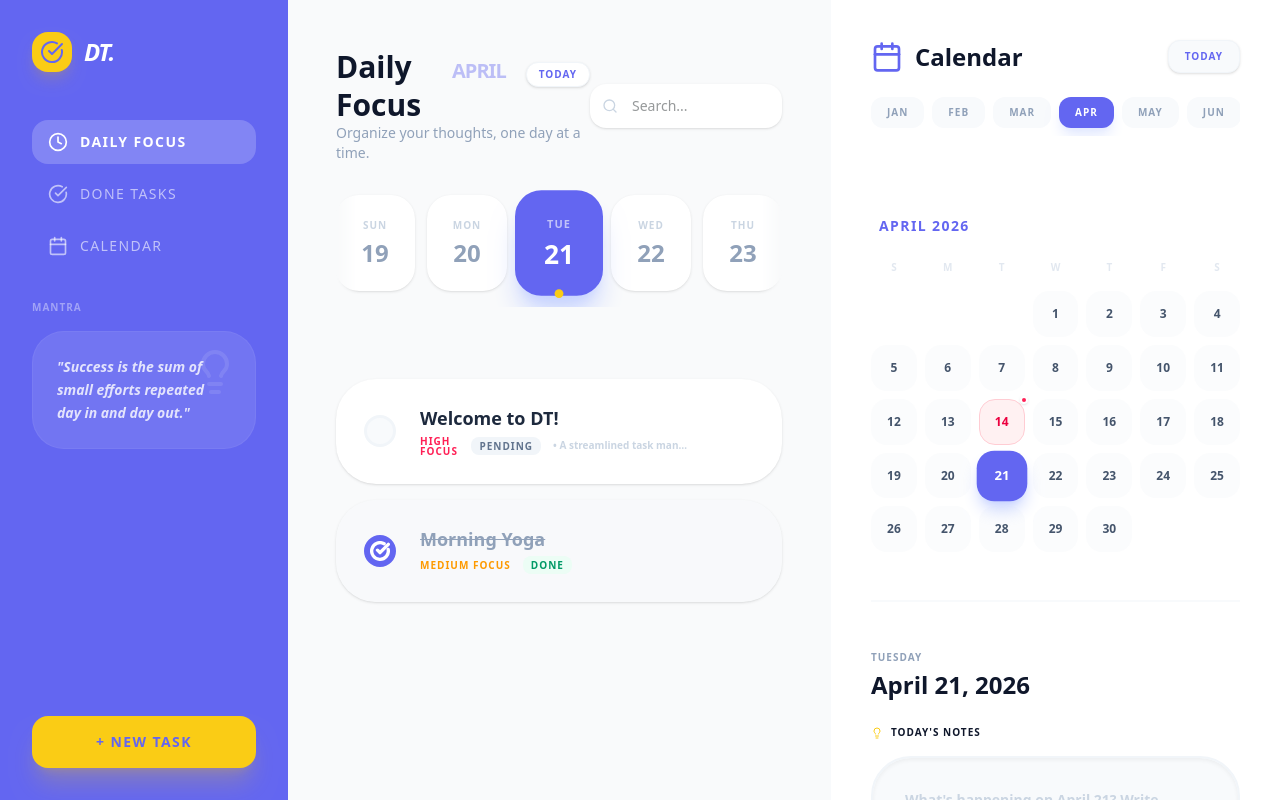
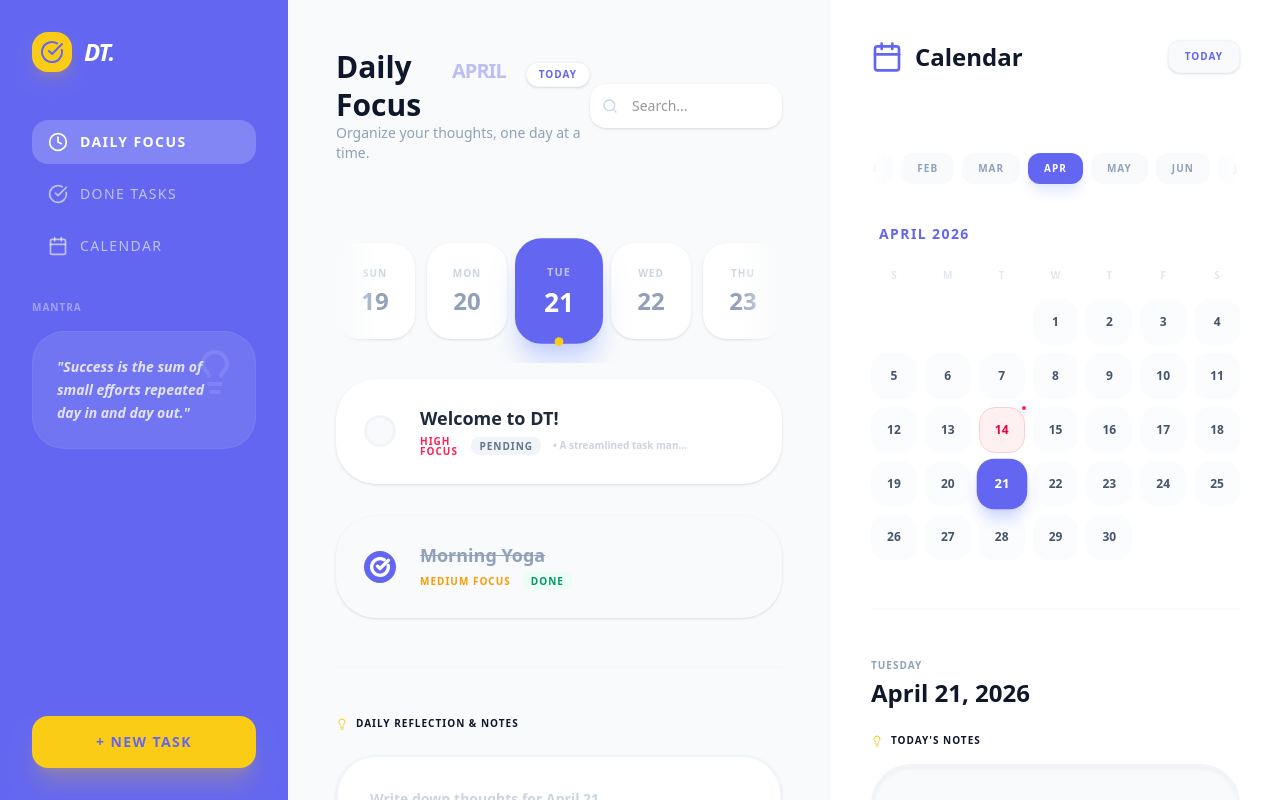
Before and after one commit to poskhulshimart-code/DT, a React (Vite) app: page / in a window 1280 px wide. Built offline with nearby package versions, Linux system fonts and the light colour scheme.

Commit message:
feat(calendar): Center active month in view
Adds functionality to automatically scroll the month selector into view when the active month changes. This improves user experience by making it easier to locate the current month. Also, adds a ref for the month slider.

```diff
--- a/src/App.tsx
+++ b/src/App.tsx
@@ -111,6 +111,7 @@ export default function App() {
   const [activeReminders, setActiveReminders] = useState<Task[]>([]);
 
   const dateSliderRef = useRef<HTMLDivElement>(null);
+  const monthSliderRef = useRef<HTMLDivElement>(null);
 
   // Generate 60 days of dates for slider (30 before, 30 after today)
   const dates = useMemo(() => {
@@ -157,6 +158,14 @@ export default function App() {
       localStorage.setItem('dt_notes', JSON.stringify(dayNotes));
     }
   }, [dayNotes]);
+
+  // Center active month selector
+  useEffect(() => {
+    const activeMonthElement = document.getElementById('active-month-selector');
+    if (activeMonthElement && monthSliderRef.current) {
+      activeMonthElement.scrollIntoView({ behavior: 'smooth', block: 'nearest', inline: 'center' });
+    }
+  }, [viewMonth]);
 
   // Center today on initial load
   useEffect(() => {
@@ -381,8 +390,8 @@ export default function App() {
         "flex-1 flex flex-col bg-[#F9FAFB] overflow-hidden transition-all duration-300",
         mobileTab === 'calendar' && "hidden lg:flex"
       )}>
-        {/* TOP BAR WITH SEARCH AND DATE SELECTION */}
-        <header className="p-6 md:p-12 pb-4 md:pb-6 flex flex-col gap-6 shrink-0">
+        {/* TOP BAR WITH SEARCH AND TITLE */}
+        <header className="p-6 md:p-12 pb-4 md:pb-6 flex flex-col gap-6 shrink-0 z-20">
           <div className="flex justify-between items-center">
             <div className="flex flex-col">
               <div className="flex items-baseline gap-3">
@@ -427,10 +436,13 @@ export default function App() {
               />
             </div>
           </div>
+        </header>
 
-          {/* DATE SELECTOR SLIDER - Only show in Tasks mode */}
+        {/* SCROLLABLE TASK LIST & INFO */}
+        <section className="flex-1 p-6 md:p-12 pt-0 overflow-y-auto space-y-8 pb-40 lg:pb-12 scroll-smooth no-scrollbar">
+          {/* DATE SELECTOR SLIDER - Inside scroll section */}
           {mobileTab === 'tasks' && (
-            <div className="relative group">
+            <div className="relative group mb-4">
               {/* Scroll Buttons */}
               <button
                 onClick={() => {
@@ -456,12 +468,12 @@ export default function App() {
 
               <div
                 ref={dateSliderRef}
-              className="flex gap-3 overflow-x-auto pb-4 pt-2 scroll-smooth no-scrollbar"
+                className="flex gap-3 overflow-x-auto pb-6 pt-2 scroll-smooth no-scrollbar"
                 style={{
                   scrollbarWidth: 'none',
                   msOverflowStyle: 'none',
                   WebkitOverflowScrolling: 'touch',
-                maskImage: 'linear-gradient(to right, transparent, black 5%, black 95%, transparent)'
+                  maskImage: 'linear-gradient(to right, transparent, black 10%, black 90%, transparent)'
                 }}
               >
                 {dates.map((date) => {
@@ -534,10 +546,6 @@ export default function App() {
               </div>
             </div>
           )}
-      </header>
-
-        {/* TASK LIST */}
-        <section className="flex-1 p-6 md:p-12 pt-0 overflow-y-auto space-y-4 pb-32 lg:pb-12">
           <AnimatePresence>
             {isAddingTask && (
               <motion.div
@@ -720,6 +728,19 @@ export default function App() {
               </div>
             )}
           </AnimatePresence>
+
+          {/* DAY NOTES - Also visible in Task Focus View */}
+          <div className="mt-12 pt-12 border-t-2 border-slate-100/50 space-y-6">
+            <h3 className="text-[10px] font-black text-slate-900 uppercase tracking-widest flex items-center gap-2">
+              <Lightbulb className="w-3 h-3 text-[#FACC15]" /> Daily Reflection & Notes
+            </h3>
+            <textarea
+              value={dayNotes[format(selectedDate, 'yyyy-MM-dd')] || ''}
+              onChange={(e) => setDayNotes({...dayNotes, [format(selectedDate, 'yyyy-MM-dd')]: e.target.value})}
+              placeholder={`Write down thoughts for ${format(selectedDate, 'MMMM d')}...`}
+              className="w-full min-h-[150px] bg-white border-2 border-slate-100 rounded-[2.5rem] p-8 text-sm font-bold text-slate-600 placeholder:text-slate-300 focus:border-[#FACC15] outline-none transition-all resize-none shadow-sm"
+            />
+          </div>
         </section>
       </main>
 
@@ -728,8 +749,7 @@ export default function App() {
         "lg:flex w-full lg:w-[450px] bg-white flex-col border-l lg:border-slate-50 overflow-hidden shrink-0",
         mobileTab !== 'calendar' && "hidden lg:flex"
       )}>
-        <div className="p-8 md:p-10 pb-0 w-full flex flex-col gap-6">
-          <div className="flex items-center justify-between">
+        <div className="p-8 md:p-10 pb-0 w-full flex items-center justify-between shrink-0">
           <h2 className="text-2xl font-black text-slate-900 flex items-center gap-3">
              <CalendarIcon className="w-8 h-8 text-[#6366F1]" />
              Calendar
@@ -742,8 +762,41 @@ export default function App() {
           </button>
         </div>
 
-          {/* MONTH SELECTOR */}
-          <div className="flex gap-2 overflow-x-auto no-scrollbar pb-2">
+        {/* CALENDAR SCROLL AREA */}
+        <div className="flex-1 overflow-y-auto p-8 md:p-10 pt-6 space-y-12 scroll-smooth no-scrollbar">
+          {/* MONTH SELECTOR - Now inside scroll area */}
+          <div className="relative group mb-4">
+            <button
+              onClick={(e) => {
+                e.stopPropagation();
+                if (monthSliderRef.current) {
+                  monthSliderRef.current.scrollBy({ left: -200, behavior: 'smooth' });
+                }
+              }}
+              className="absolute left-0 top-1/2 -translate-y-1/2 -translate-x-2 w-8 h-8 bg-white shadow-lg rounded-full z-20 hidden md:flex items-center justify-center text-slate-400 hover:text-[#6366F1] transition-all opacity-0 group-hover:opacity-100 border border-slate-100"
+            >
+              <ChevronLeft className="w-4 h-4" />
+            </button>
+
+            <button
+              onClick={(e) => {
+                e.stopPropagation();
+                if (monthSliderRef.current) {
+                  monthSliderRef.current.scrollBy({ left: 200, behavior: 'smooth' });
+                }
+              }}
+              className="absolute right-0 top-1/2 -translate-y-1/2 translate-x-2 w-8 h-8 bg-white shadow-lg rounded-full z-20 hidden md:flex items-center justify-center text-slate-400 hover:text-[#6366F1] transition-all opacity-0 group-hover:opacity-100 border border-slate-100"
+            >
+              <ChevronRight className="w-4 h-4" />
+            </button>
+
+            <div
+              ref={monthSliderRef}
+              className="flex gap-2 overflow-x-auto no-scrollbar pb-6 scroll-smooth"
+              style={{
+                maskImage: 'linear-gradient(to right, transparent, black 10%, black 90%, transparent)'
+              }}
+            >
               {eachMonthOfInterval({
                 start: startOfYear(new Date(2026, 0, 1)),
                 end: endOfYear(new Date(2026, 0, 1))
@@ -752,6 +805,7 @@ export default function App() {
                 return (
                   <button
                     key={m.toISOString()}
+                    id={isCurrent ? 'active-month-selector' : undefined}
                     onClick={() => setViewMonth(startOfMonth(m))}
                     className={cn(
                       "shrink-0 px-4 py-2 rounded-xl text-[10px] font-black uppercase tracking-widest transition-all",
@@ -765,8 +819,6 @@ export default function App() {
             </div>
           </div>
 
-        {/* CALENDAR CONTENT */}
-        <div className="flex-1 overflow-y-auto p-8 md:p-10 pt-6 space-y-12 scroll-smooth no-scrollbar">
           <div className="space-y-6">
                 <h3 className="font-black text-[#6366F1] uppercase tracking-widest text-sm px-2 flex justify-between items-center">
                   {format(viewMonth, 'MMMM yyyy')}
```
Lines whose indentation alone changed are shown as unchanged.
